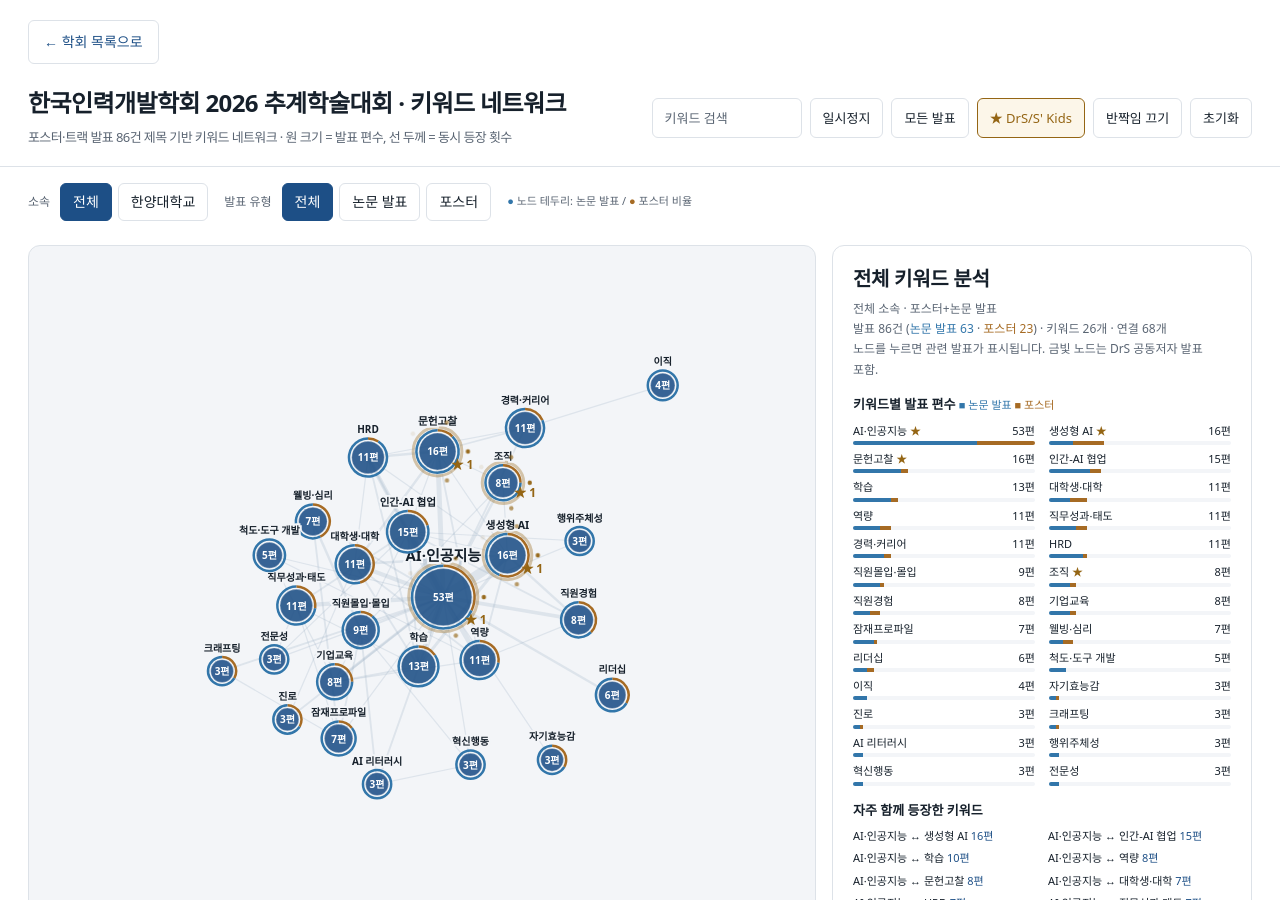
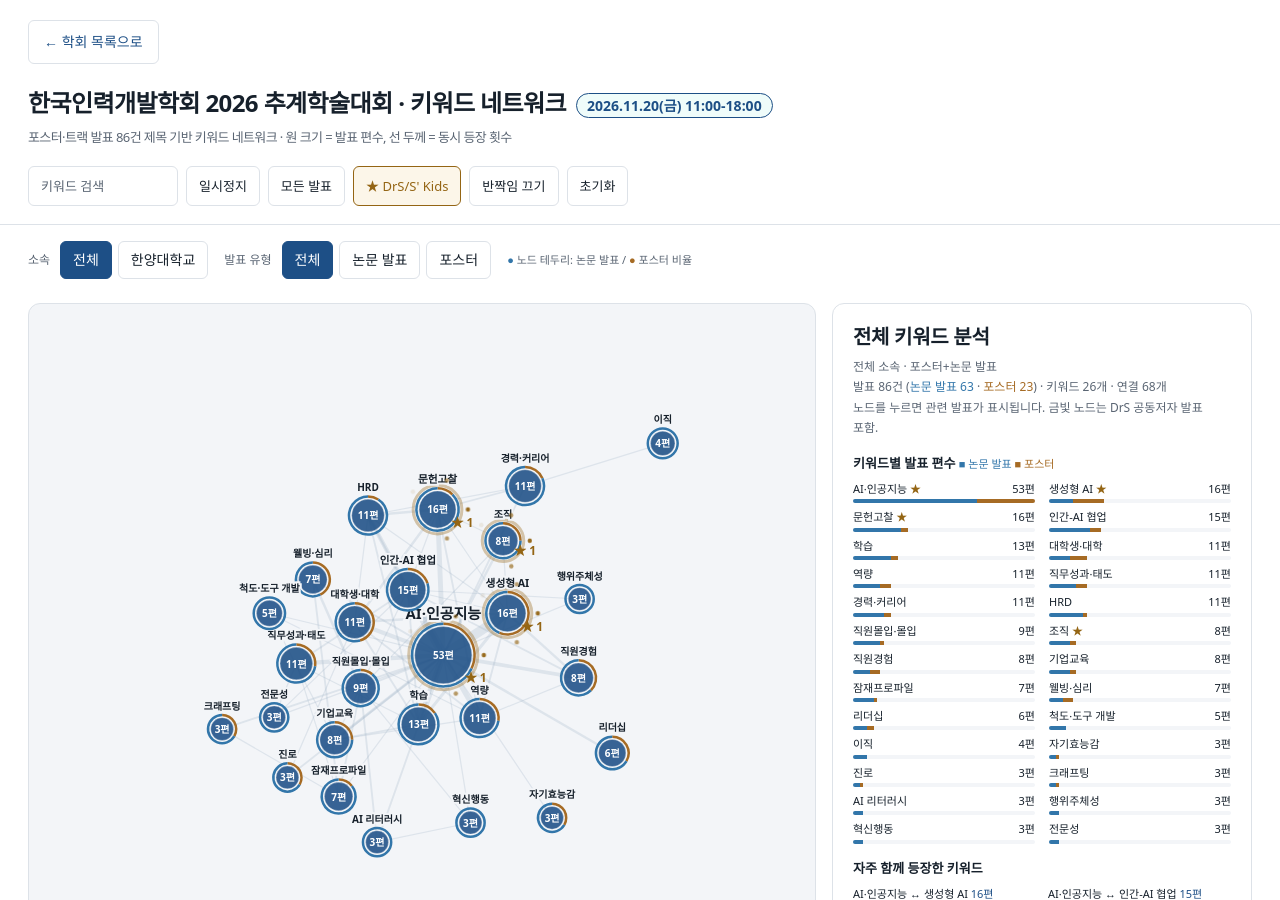
Before and after one commit to drsprolab/drsprolab.github.io, a Jekyll site: the page assets/conference/hrd-2026-2.html, which Jekyll copies as it is, in a window 1280 px wide and 900 px high. Built offline with Jekyll 4.4.1, drawn with Linux system fonts in a browser that asks for light colours; some web fonts are replaced.

Commit message:
HRD 2026-2: add conference date 2026.11.20

```diff
--- a/assets/conference/hrd-2026-2.html
+++ b/assets/conference/hrd-2026-2.html
@@ -32,7 +32,7 @@
 @media(max-width:540px){.seg{padding:16px 16px 0}.list-toggle .filter-results{max-height:400px}}
 </style></head><body>
 <nav class="atlas-back" aria-label="학회 목록"><a class="conference-open" href="/conference/list/" target="_top">← 학회 목록으로</a></nav>
-<header><h1>한국인력개발학회 2026 추계학술대회 · 키워드 네트워크<small>포스터·트랙 발표 86건 제목 기반 키워드 네트워크 · 원 크기 = 발표 편수, 선 두께 = 동시 등장 횟수</small></h1>
+<header><h1>한국인력개발학회 2026 추계학술대회 · 키워드 네트워크<span class="dt">2026.11.20(금) 11:00-18:00</span><small>포스터·트랙 발표 86건 제목 기반 키워드 네트워크 · 원 크기 = 발표 편수, 선 두께 = 동시 등장 횟수</small></h1>
 <div class="ctl"><input id="q" placeholder="키워드 검색"><button id="mv">일시정지</button><button id="all">모든 발표</button><button class="gold" id="sb">★ DrS/S' Kids</button><button id="gl">반짝임 끄기</button><button id="rs">초기화</button></div></header>
 <div class="seg"><span class="lb" style="margin-left:0">소속</span><button data-f="org" data-v="all">전체</button><button class="hy" data-f="org" data-v="hy">한양대학교</button><span class="lb">발표 유형</span><button data-f="ty" data-v="all">전체</button><button data-f="ty" data-v="paper">논문 발표</button><button data-f="ty" data-v="poster">포스터</button><span class="lb" style="font-size:11px"><span style="color:#3276aa">●</span> 노드 테두리: 논문 발표 / <span style="color:#a66b24">●</span> 포스터 비율</span></div>
 <main><div id="g"><svg></svg></div><aside id="pn"></aside></main>
@@ -80,14 +80,14 @@
 mv.onclick=()=>{moving=!moving;mv.textContent=moving?"일시정지":"움직이기"};
 gl.onclick=()=>{document.body.classList.toggle("noglow");gl.textContent=document.body.classList.contains("noglow")?"반짝임 켜기":"반짝임 끄기"};
 const badge=p=>p.ty=="poster"?`<span class="tb" style="background:${PC}">포스터</span>`:`<span class="tb" style="background:${AC}">논문 발표</span>`;
-const sch=p=>`<div class="sch">${p.h} · ${p.room} · ${p.sess}</div>`;
+const sch=p=>`<div class="sch">11.20.금 · ${p.h} · ${p.room} · ${p.sess}</div>`;
 const item=p=>`<div class="it ${p.s?'s':''}">${badge(p)} ${p.s?'<span style="color:var(--atlas-gold)">★ </span>':''}${p.t}<br><b>${p.a}</b><br>${sch(p)}</div>`;
 const sortP=ps=>ps.sort((a,b)=>b.s-a.s||(a.ty==b.ty?0:a.ty=="paper"?-1:1));
 const split=ps=>{const pa=ps.filter(p=>p.ty=="paper"),po=ps.filter(p=>p.ty=="poster");return (pa.length?`<h3 class="sh" style="color:${AC}">논문 발표 ${pa.length}편</h3>`+sortP(pa).map(item).join(""):"")+(po.length?`<h3 class="sh" style="color:${PC}">포스터 ${po.length}편</h3>`+sortP(po).map(item).join(""):"")};
 function hl(id){G.style("opacity",d=>!id||d.id==id||(adj[id]||[]).some(([m])=>m==d.id)?1:.18);L.attr("stroke-opacity",d=>!id?.25:(d.source.id==id||d.target.id==id)?.8:.05)}
 function show(id){pn.classList.add("is-list");pn.scrollTop=0;hl(id);const ps=D.P.filter(p=>p.k.includes(id));const nb=[...(adj[id]||[])].sort((a,b)=>b[1]-a[1]).slice(0,5).map(x=>x[0]+" "+x[1]).join(" · ");
 pn.innerHTML=`<h2>${id} <span style="color:var(--accent)">${ps.length}편</span></h2>${nb?`<p style="font-size:12px;color:var(--muted)">주요 연결: ${nb}</p>`:''}`+split(ps)}
-sb.onclick=()=>{pn.classList.add("is-list");pn.scrollTop=0;hl(null);G.style("opacity",d=>d.s?1:.2);const ps=D.P.filter(p=>p.s);pn.innerHTML=`<h2 style="color:var(--atlas-gold)">★ DrS/S' Kids 발표 ${ps.length}편</h2><p style="font-size:12px;color:var(--muted)">시작 시간 · 장소 · 세션 (서울대학교)</p>`+(ps.length?split(ps):'<p style="font-size:13px">현재 필터에 해당하는 발표가 없습니다.</p>')};
+sb.onclick=()=>{pn.classList.add("is-list");pn.scrollTop=0;hl(null);G.style("opacity",d=>d.s?1:.2);const ps=D.P.filter(p=>p.s);pn.innerHTML=`<h2 style="color:var(--atlas-gold)">★ DrS/S' Kids 발표 ${ps.length}편</h2><p style="font-size:12px;color:var(--muted)">11.20.금 · 시작 시간 · 장소 · 세션 (서울대학교)</p>`+(ps.length?split(ps):'<p style="font-size:13px">현재 필터에 해당하는 발표가 없습니다.</p>')};
 document.getElementById("all").onclick=()=>{hl(null);pn.classList.add("is-list");pn.scrollTop=0;q.value="";pn.innerHTML=`<h2>모든 발표 ${D.P.length}편</h2><p class="summary-copy">${scope()} · 시작 시간 · 장소 · 세션</p>`+split(D.P)};
 rs.onclick=()=>{F.org="all";F.ty="all";q.value="";refresh();};
 q.oninput=()=>{const v=q.value.trim().toLowerCase();if(!v)return home();const m=nodes.find(n=>n.id.toLowerCase().includes(v));if(m)show(m.id)};
--- a/conference/hrd-2026-2/index.html
+++ b/conference/hrd-2026-2/index.html
@@ -6,6 +6,7 @@
 wide: true
 ---
 <nav class="tabs conference-tabs" aria-label="학회 선택"><a href="{{ '/conference/asian-ahrd-2026/' | relative_url }}">Asian AHRD 2026</a><a href="{{ '/conference/hrd-2026-2/' | relative_url }}" aria-current="page">HRD 학회 2026-2</a></nav>
+<p><strong>2026.11.20(금) 11:00-18:00</strong> · 서울대학교 200동·201동</p>
 <p>한국인력개발학회 2026 추계학술대회(서울대학교) 포스터·트랙 발표 86건의 키워드 네트워크입니다. 상단에서 한양대학교 발표만 보거나 논문 발표·포스터를 나눠 볼 수 있습니다. 금빛 노드는 DrS 공동저자 발표를 포함합니다.</p>
 <p><a class="conference-open" href="{{ '/assets/conference/hrd-2026-2.html' | relative_url }}" target="_blank" rel="noopener">네트워크를 큰 화면으로 열기 ↗</a></p>
 <iframe data-conference-atlas title="한국인력개발학회 2026 추계학술대회 키워드 네트워크" src="{{ '/assets/conference/hrd-2026-2.html' | relative_url }}" style="display:block;width:100%;height:1100px;height:max(900px,90vh);border:0;border-radius:16px;background:var(--paper)"></iframe>
```
